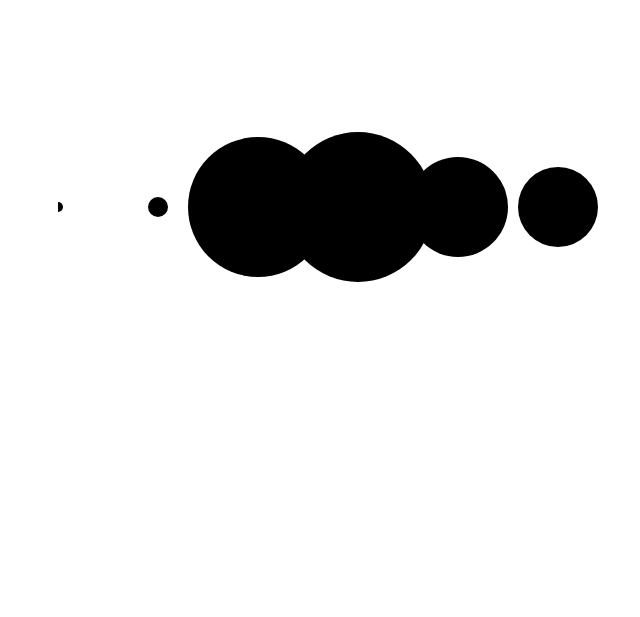
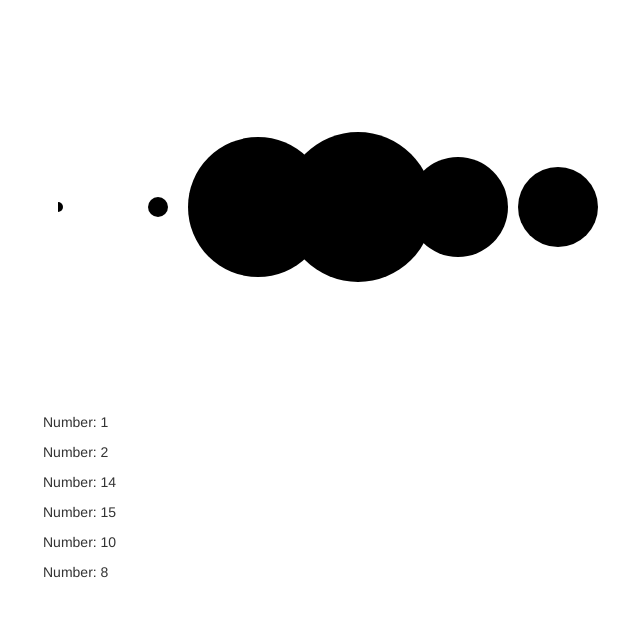
Before and after one commit to rinziv/VA2017, a website: page playground/index.html in a window 1280 px wide. Shown: the part 63-680 px from the top of the page, without its empty margins (12-652 px from the left). Drawn offline with nearby package versions, Linux system fonts and the light colour scheme.

Commit message:
Added a series of paragraphs (p) to show the data elements

```diff
--- a/playground/index.html
+++ b/playground/index.html
@@ -44,7 +44,12 @@
     //     return i*100;
     // }
     //
-
+    d3.select(".row")
+        .selectAll("p")
+        .data(numbers)
+        .enter()
+        .append("p")
+    .text(function(d){return "Number: " + d});
 
   </script>
 </html>
```
